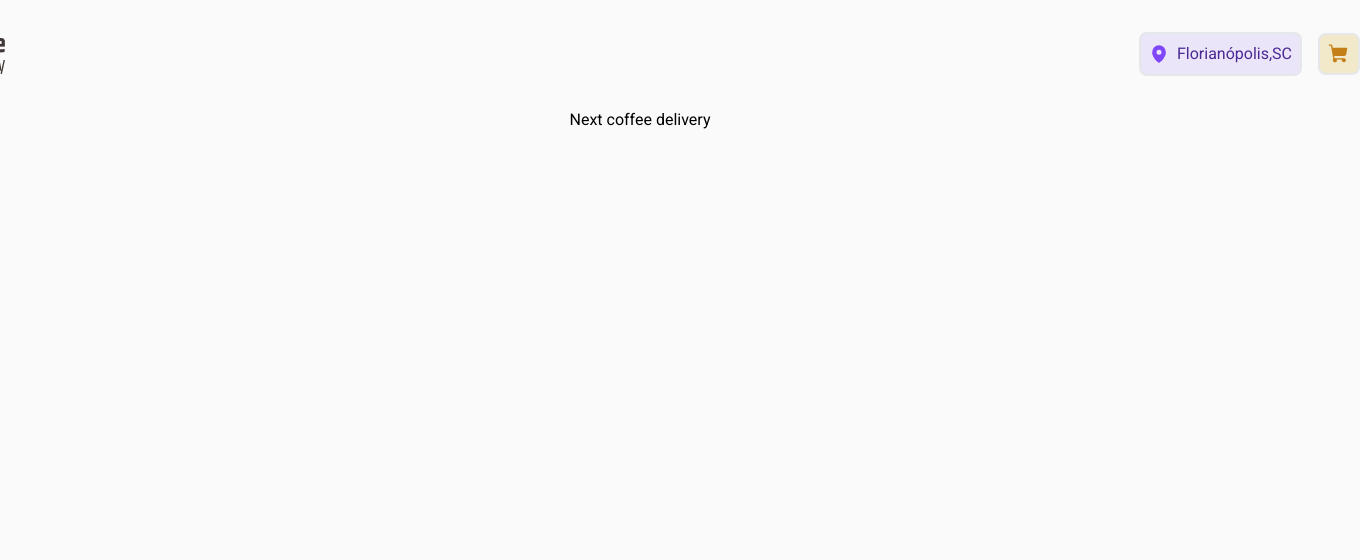
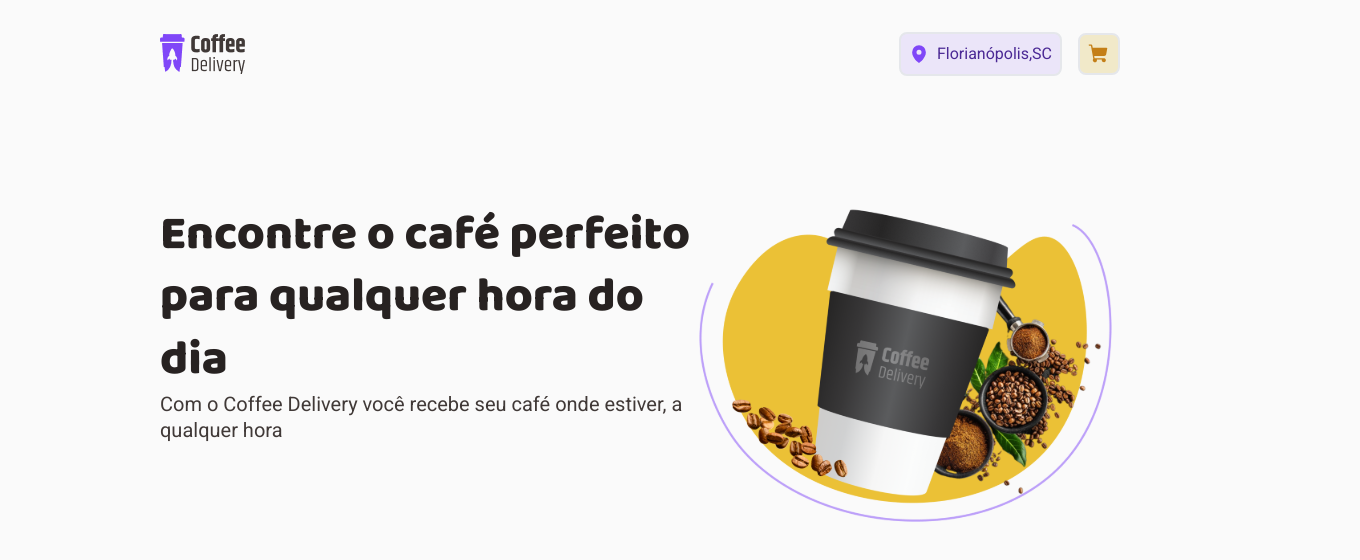
Before and after one commit to front-wizards/next-coffee-delivery, a Next.js app: page / in a window 1280 px wide. Shown: the top 560 px of the page, 1360 px wide, since content can reach past the window. Built offline with nearby package versions, Linux system fonts and the light colour scheme.

Commit message:
Layout fixes

```diff
--- a/app/components/Intro/Intro.tsx
+++ b/app/components/Intro/Intro.tsx
@@ -1,7 +1,32 @@
+import Image from 'next/image'
+import  { baloo2, roboto } from '../../utils/fonts/fonts'
+
+
 const Intro = () => {
   return (
-    <div>
-        Intro
+    <div className="flex justify-center px-3 md:justify-between md:items-start h-[544px] w-full md:mt-24 md:px-[160px]">
+        <div>
+          <div className={`${baloo2.className} text-5xl font-extrabold leading-[62.4px] text-[#272221] gap-4`}>
+            <h1 className="max-w-[588px]">
+              Encontre o café perfeito
+              para qualquer hora do dia
+            </h1>
+          </div>
+          <div className={`${roboto.className} text-xl font-normal leading-[26px] text-[#403937]`}>
+            <p className="max-w-[588px]">
+              Com o Coffee Delivery você recebe seu café onde estiver, a
+              qualquer hora
+            </p>
+          </div>
+        </div>
+        <div className="hidden md:block">
+          <Image
+              src={"/coffeeDelivery.svg"}
+              alt="Coffee delivery"
+              width={476}
+              height={360}
+            />
+        </div>
     </div>
   )
 }
--- a/app/components/Navbar/Navbar.tsx
+++ b/app/components/Navbar/Navbar.tsx
@@ -7,7 +7,7 @@ const Navbar = () => {
 
 
   return (
-    <div className="flex justify-between items-center w-[1440px] py-8">
+    <div className="flex justify-center sm:justify-between items-center max-w-[1440px] py-8 w-full sm:px-[160px]">
         <div>
           <Link href="/">
             <Image
@@ -18,7 +18,7 @@ const Navbar = () => {
             />
           </Link>
         </div>
-        <div className="flex flex-row justify-around items-center gap-4">
+        <div className="hidden sm:flex sm:flex-row sm:justify-around sm:items-center gap-4">
             <div>
               <Button
                 iconName={'purpleMap'}
--- a/app/page.tsx
+++ b/app/page.tsx
@@ -1,8 +1,9 @@
+import Intro from "./components/Intro/Intro";
 
 export default function Home() {
   return (
-    <main className="flex justify-center items-center w-[1440px]">
-      Next coffee delivery
+    <main className="flex justify-center items-center max-w-[1440px] w-full">
+      <Intro/>
     </main>
   )
 }
```
